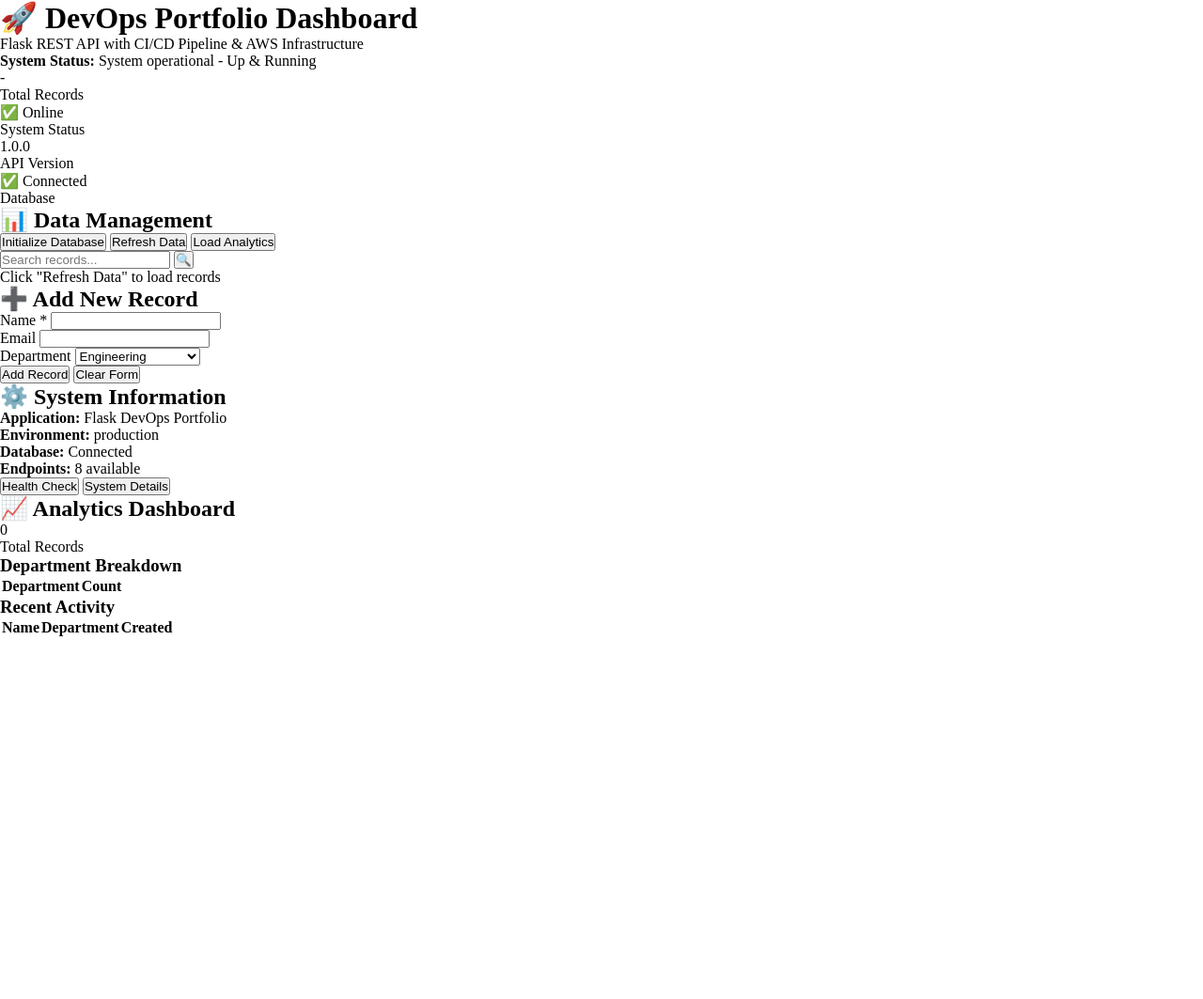
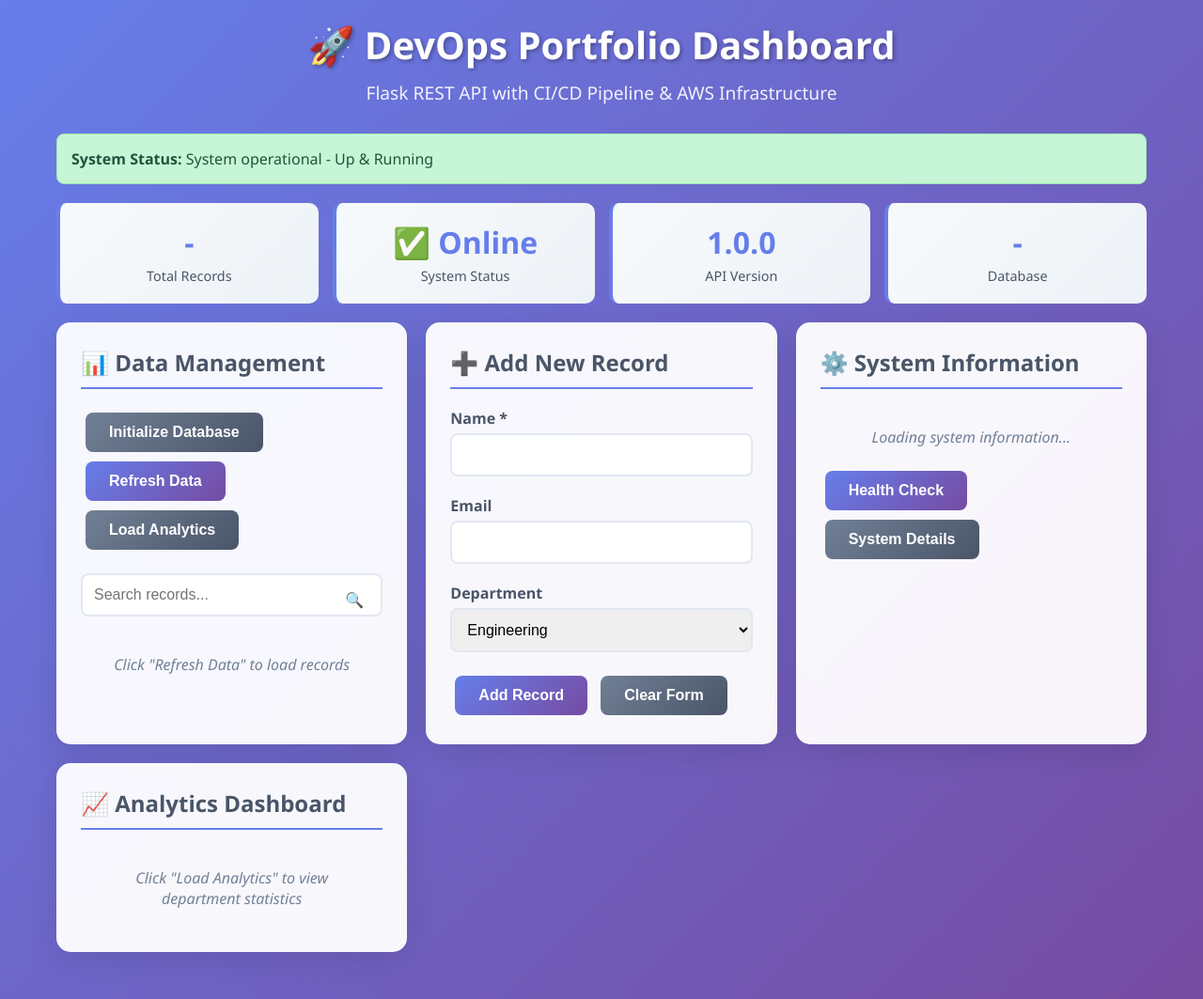
Before and after one commit to Ntnick-22/python-mysql-db-proj-1-main, a Flask app: page / in a window 1280 px wide. Shown: the whole page at 94% size. Before the commit the page ends 677 px from the top, so only its background shows below. Run offline with Flask 3, Linux system fonts and the light colour scheme; data that the repository does not hold is empty.

Commit message:
script fixed

```diff
--- a/app.py
+++ b/app.py
@@ -13,13 +13,11 @@
 
 
 def get_db_connection():
-    # Use environment variables for security
     connection = pymysql.connect(
-        host=os.environ.get(
-            'DB_HOST', 'mydb.c36c04gwo2cv.eu-central-1.rds.amazonaws.com'),
-        user=os.environ.get('DB_USER', 'dbuser'),
-        password=os.environ.get('DB_PASSWORD', 'dbpassword'),
-        db=os.environ.get('DB_NAME', 'devprojdb'),
+        host="mydb.c36c04gwo2cv.eu-central-1.rds.amazonaws.com",
+        user='dbuser',
+        password='dbpassword',
+        db='devprojdb',
         charset='utf8mb4',
         cursorclass=pymysql.cursors.DictCursor
     )
@@ -348,4 +346,4 @@
 
 
 if __name__ == '__main__':
-    app.run(debug=True, host='0.0.0.0', port=5000)
+    app.run(debug=True, host='0.0.0.0')
--- a/templates/index.html
+++ b/templates/index.html
@@ -5,13 +5,255 @@
     <meta name="viewport" content="width=device-width, initial-scale=1.0">
     <title>DevOps Portfolio - Flask REST API Dashboard</title>
     <style>
-        /* Your CSS remains the same */
         * {
             margin: 0;
             padding: 0;
             box-sizing: border-box;
         }
-        /* ... (all your CSS styles remain unchanged) ... */
+
+        body {
+            font-family: 'Segoe UI', Tahoma, Geneva, Verdana, sans-serif;
+            background: linear-gradient(135deg, #667eea 0%, #764ba2 100%);
+            min-height: 100vh;
+            color: #333;
+        }
+
+        .container {
+            max-width: 1200px;
+            margin: 0 auto;
+            padding: 20px;
+        }
+
+        .header {
+            text-align: center;
+            color: white;
+            margin-bottom: 30px;
+        }
+
+        .header h1 {
+            font-size: 2.5em;
+            margin-bottom: 10px;
+            text-shadow: 2px 2px 4px rgba(0,0,0,0.3);
+        }
+
+        .header p {
+            font-size: 1.2em;
+            opacity: 0.9;
+        }
+
+        .dashboard {
+            display: grid;
+            grid-template-columns: repeat(auto-fit, minmax(350px, 1fr));
+            gap: 20px;
+            margin-bottom: 30px;
+        }
+
+        .card {
+            background: rgba(255, 255, 255, 0.95);
+            border-radius: 15px;
+            padding: 25px;
+            box-shadow: 0 8px 32px rgba(0,0,0,0.1);
+            backdrop-filter: blur(10px);
+            border: 1px solid rgba(255, 255, 255, 0.2);
+            transition: transform 0.3s ease;
+        }
+
+        .card:hover {
+            transform: translateY(-5px);
+        }
+
+        .card h2 {
+            color: #4a5568;
+            margin-bottom: 20px;
+            font-size: 1.5em;
+            border-bottom: 2px solid #667eea;
+            padding-bottom: 10px;
+        }
+
+        .form-group {
+            margin-bottom: 20px;
+        }
+
+        label {
+            display: block;
+            margin-bottom: 5px;
+            font-weight: 600;
+            color: #4a5568;
+        }
+
+        input, select, textarea {
+            width: 100%;
+            padding: 12px;
+            border: 2px solid #e2e8f0;
+            border-radius: 8px;
+            font-size: 16px;
+            transition: border-color 0.3s ease;
+        }
+
+        input:focus, select:focus, textarea:focus {
+            outline: none;
+            border-color: #667eea;
+            box-shadow: 0 0 0 3px rgba(102, 126, 234, 0.1);
+        }
+
+        button {
+            background: linear-gradient(135deg, #667eea 0%, #764ba2 100%);
+            color: white;
+            border: none;
+            padding: 12px 25px;
+            border-radius: 8px;
+            cursor: pointer;
+            font-size: 16px;
+            font-weight: 600;
+            transition: all 0.3s ease;
+            margin: 5px;
+        }
+
+        button:hover {
+            transform: translateY(-2px);
+            box-shadow: 0 4px 15px rgba(102, 126, 234, 0.4);
+        }
+
+        button.danger {
+            background: linear-gradient(135deg, #e53e3e 0%, #c53030 100%);
+        }
+
+        button.secondary {
+            background: linear-gradient(135deg, #718096 0%, #4a5568 100%);
+        }
+
+        .data-table {
+            width: 100%;
+            border-collapse: collapse;
+            margin-top: 20px;
+            background: white;
+            border-radius: 8px;
+            overflow: hidden;
+            box-shadow: 0 4px 6px rgba(0,0,0,0.1);
+        }
+
+        .data-table th,
+        .data-table td {
+            padding: 12px;
+            text-align: left;
+            border-bottom: 1px solid #e2e8f0;
+        }
+
+        .data-table th {
+            background: linear-gradient(135deg, #667eea 0%, #764ba2 100%);
+            color: white;
+            font-weight: 600;
+        }
+
+        .data-table tr:hover {
+            background-color: #f7fafc;
+        }
+
+        .status-indicator {
+            padding: 4px 12px;
+            border-radius: 20px;
+            font-size: 12px;
+            font-weight: 600;
+            text-transform: uppercase;
+        }
+
+        .status-success {
+            background: #c6f6d5;
+            color: #22543d;
+        }
+
+        .status-error {
+            background: #fed7d7;
+            color: #742a2a;
+        }
+
+        .stats-grid {
+            display: grid;
+            grid-template-columns: repeat(auto-fit, minmax(200px, 1fr));
+            gap: 15px;
+            margin: 20px 0;
+        }
+
+        .stat-item {
+            background: linear-gradient(135deg, #f7fafc 0%, #edf2f7 100%);
+            padding: 20px;
+            border-radius: 10px;
+            text-align: center;
+            border-left: 4px solid #667eea;
+        }
+
+        .stat-value {
+            font-size: 2em;
+            font-weight: bold;
+            color: #667eea;
+        }
+
+        .stat-label {
+            color: #4a5568;
+            font-size: 0.9em;
+            margin-top: 5px;
+        }
+
+        .search-bar {
+            position: relative;
+            margin-bottom: 20px;
+        }
+
+        .search-bar input {
+            padding-right: 50px;
+        }
+
+        .search-btn {
+            position: absolute;
+            right: 10px;
+            top: 50%;
+            transform: translateY(-50%);
+            background: none;
+            border: none;
+            color: #667eea;
+            cursor: pointer;
+            padding: 5px;
+        }
+
+        .pagination {
+            display: flex;
+            justify-content: center;
+            align-items: center;
+            gap: 10px;
+            margin: 20px 0;
+        }
+
+        .pagination button {
+            padding: 8px 12px;
+            min-width: 40px;
+        }
+
+        .loading {
+            text-align: center;
+            padding: 20px;
+            font-style: italic;
+            color: #718096;
+        }
+
+        .alert {
+            padding: 15px;
+            border-radius: 8px;
+            margin: 15px 0;
+            font-weight: 500;
+        }
+
+        .alert-success {
+            background: #c6f6d5;
+            color: #22543d;
+            border: 1px solid #9ae6b4;
+        }
+
+        .alert-error {
+            background: #fed7d7;
+            color: #742a2a;
+            border: 1px solid #fc8181;
+        }
+
         @media (max-width: 768px) {
             .dashboard {
                 grid-template-columns: 1fr;
@@ -142,8 +384,7 @@
     <script>
         let currentPage = 1;
         let totalPages = 1;
-        // Set the API base URL - change this to match your actual API endpoint
-        const API_BASE = window.location.origin; // This will use the same origin as the page
+        const API_BASE = '';
 
         // Initialize page
         document.addEventListener('DOMContentLoaded', function() {
@@ -168,13 +409,6 @@
             setTimeout(() => {
                 alertDiv.remove();
             }, 5000);
-        }
-
-        function handleSearchEnter(event) {
-            if (event.key === 'Enter') {
-                searchRecords();
-                event.preventDefault();
-            }
         }
 
         async function checkHealth() {
@@ -334,128 +568,4 @@
                 loadData(page);
             }
         }
-
-        async function searchRecords() {
-            try {
-                const query = document.getElementById('searchQuery').value.trim();
-                if (!query) {
-                    showAlert('Please enter a search term', 'error');
-                    return;
-                }
-
-                document.getElementById('dataContainer').innerHTML = '<div class="loading">Searching...</div>';
-
-                const response = await fetch(`${API_BASE}/search?q=${encodeURIComponent(query)}`);
-                const result = await response.json();
-
-                if (result.status === 'success') {
-                    if (result.results.length === 0) {
-                        document.getElementById('dataContainer').innerHTML = `<div class="alert">No results found for "${query}"</div>`;
-                    } else {
-                        displayData(result.results);
-                        document.getElementById('paginationContainer').style.display = 'none';
-                        showAlert(`Found ${result.count} results for "${query}"`);
-                    }
-                } else {
-                    document.getElementById('dataContainer').innerHTML = `<div class="alert-error">${result.message}</div>`;
-                }
-            } catch (error) {
-                document.getElementById('dataContainer').innerHTML = `<div class="alert-error">Search failed: ${error.message}</div>`;
-            }
-        }
-
-        async function deleteRecord(recordId, recordName) {
-            if (!confirm(`Are you sure you want to delete "${recordName}"?`)) {
-                return;
-            }
-
-            try {
-                const response = await fetch(`${API_BASE}/delete_record/${recordId}`, {
-                    method: 'DELETE'
-                });
-
-                const result = await response.json();
-
-                if (result.status === 'success') {
-                    showAlert(`Record "${recordName}" deleted successfully`);
-                    loadData(currentPage);
-                    loadStats();
-                } else {
-                    showAlert(result.message, 'error');
-                }
-            } catch (error) {
-                showAlert('Failed to delete record: ' + error.message, 'error');
-            }
-        }
-
-        async function loadStats() {
-            try {
-                document.getElementById('analyticsContainer').innerHTML = '<div class="loading">Loading analytics...</div>';
-
-                const response = await fetch(`${API_BASE}/stats`);
-                const result = await response.json();
-
-                if (result.status === 'success') {
-                    let html = `
-                        <div class="stat-item">
-                            <div class="stat-value">${result.total_records}</div>
-                            <div class="stat-label">Total Records</div>
-                        </div>
-                        <h3>Department Breakdown</h3>
-                        <table class="data-table">
-                            <thead>
-                                <tr>
-                                    <th>Department</th>
-                                    <th>Count</th>
-                                </tr>
-                            </thead>
-                            <tbody>
-                    `;
-
-                    result.department_breakdown.forEach(dept => {
-                        html += `
-                            <tr>
-                                <td>${dept.department || 'Uncategorized'}</td>
-                                <td>${dept.count}</td>
-                            </tr>
-                        `;
-                    });
-
-                    html += `
-                            </tbody>
-                        </table>
-                        <h3>Recent Activity</h3>
-                        <table class="data-table">
-                            <thead>
-                                <tr>
-                                    <th>Name</th>
-                                    <th>Department</th>
-                                    <th>Created</th>
-                                </tr>
-                            </thead>
-                            <tbody>
-                    `;
-
-                    result.recent_activity.forEach(activity => {
-                        const createdDate = activity.created_at ? new Date(activity.created_at).toLocaleDateString() : 'N/A';
-                        html += `
-                            <tr>
-                                <td>${activity.name}</td>
-                                <td>${activity.department || '-'}</td>
-                                <td>${createdDate}</td>
-                            </tr>
-                        `;
-                    });
-
-                    html += '</tbody></table>';
-                    document.getElementById('analyticsContainer').innerHTML = html;
-                } else {
-                    document.getElementById('analyticsContainer').innerHTML = `<div class="alert-error">${result.message}</div>`;
-                }
-            } catch (error) {
-                document.getElementById('analyticsContainer').innerHTML = `<div class="alert-error">Failed to load analytics: ${error.message}</div>`;
-            }
-        }
-    </script>
-</body>
-</html>
+        </script>
```
